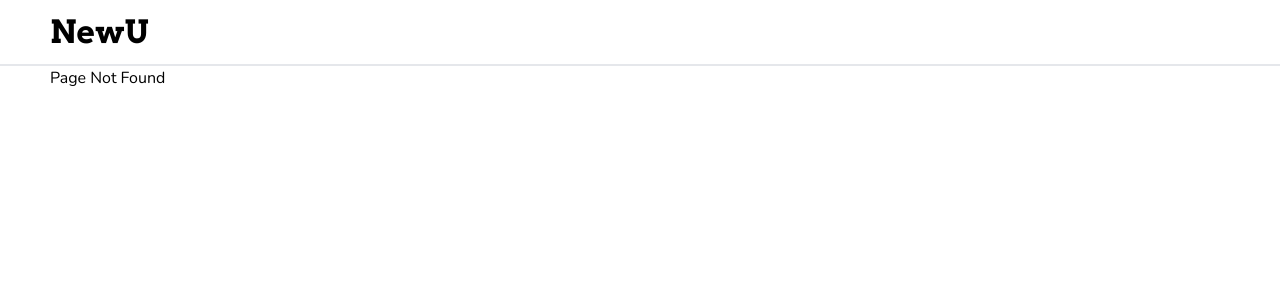
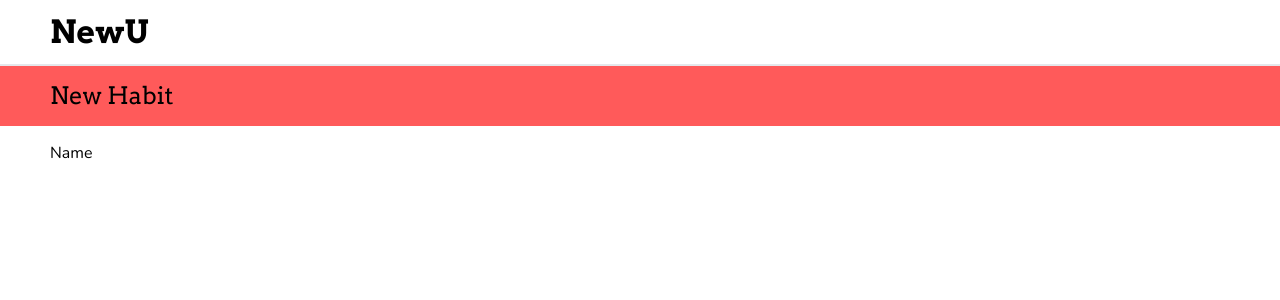
Before and after one commit to TristanChao/NewU, a React (Vite) app in the folder client/: page /calendar/form/1 in a window 1280 px wide. Before the commit this address had no page. Shown: the top 300 px of the page. Built offline with nearby package versions, Linux system fonts and the light colour scheme.

Commit message:
started building habit creation form

```diff
--- a/client/src/App.tsx
+++ b/client/src/App.tsx
@@ -10,6 +10,7 @@ import { Register } from './pages/Register.tsx';
 import { SignIn } from './pages/SignIn.tsx';
 import { CalendarDetails } from './pages/CalendarDetails.tsx';
 import { NotFound } from './pages/NotFound.tsx';
+import { CalendarForm } from './pages/CalendarForm.tsx';
 
 export default function App() {
   return (
@@ -20,6 +21,7 @@ export default function App() {
           <Route path="/register" element={<Register />} />
           <Route path="/sign-in" element={<SignIn />} />
           <Route path="/calendar/:calendarId" element={<CalendarDetails />} />
+          <Route path="/calendar/form/:calendarId" element={<CalendarForm />} />
           <Route path="*" element={<NotFound />} />
         </Route>
       </Routes>
--- /dev/null
+++ b/client/src/pages/CalendarForm.tsx
@@ -0,0 +1,23 @@
+import { useState } from 'react';
+import { convertColorBg } from '../lib';
+
+export function CalendarForm() {
+  const [color, setColor] = useState('red');
+
+  let headerDivStyle = `py-[10px] px-[15px] big:px-[50px] min-h-[60px]
+    flex items-center justify-between mb-[15px]`;
+
+  headerDivStyle += convertColorBg(color);
+
+  return (
+    <>
+      <div className={headerDivStyle}>
+        <h1 className="text-[24px] max-w-[90%]">New Habit</h1>
+      </div>
+      <div className="px-[15px] big:px-[50px]">
+        <label>Name</label>
+        <input></input>
+      </div>
+    </>
+  );
+}
--- a/client/src/pages/Home.tsx
+++ b/client/src/pages/Home.tsx
@@ -151,6 +151,13 @@ export function Home() {
               You don't have any calendars yet!
             </p>
           )}
+          <div className="flex justify-center mt-[15px]">
+            <Link
+              to="/calendar/form/0"
+              className="bg-[#ececec] rounded-[10px] py-[10px] w-[60%] text-center">
+              <h1 className="text-[18px]">+ Create New</h1>
+            </Link>
+          </div>
         </div>
       )}
     </div>
```
